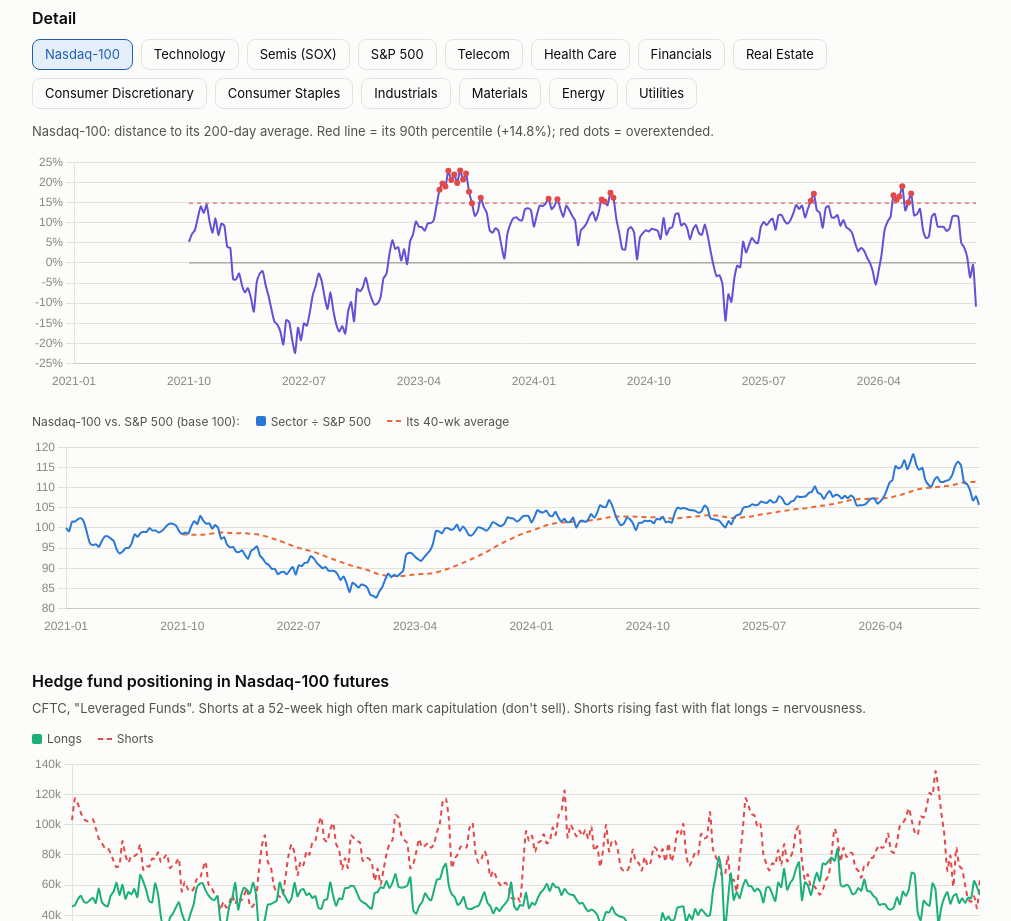
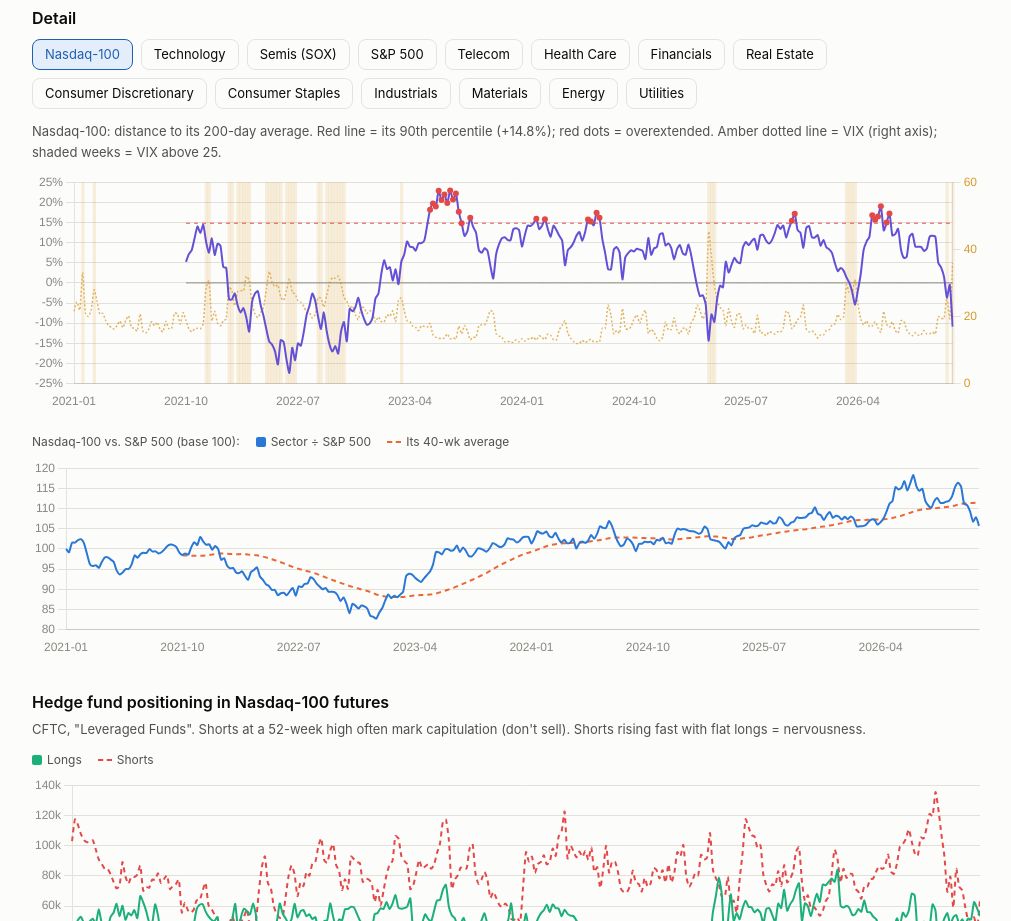
Before and after one commit to henzer/radar-mercado, a plain HTML site: page index.html in a window 1280 px wide. Shown: the part 2020-2941 px from the top of the page, without its empty margins (134-1145 px from the left). Drawn offline with nearby package versions, Linux system fonts and the light colour scheme.

Commit message:
Overlay VIX on the distance-to-200-day chart
Amber dotted VIX line on a right axis, with weeks above 25 shaded, shown
for the broad indexes (Nasdaq-100, S&P 500, Technology, Semis). Shows
whether a trend break comes with panic or happens calmly.

Co-Authored-By: Claude Opus 5.5 <noreply@anthropic.com>

```diff
--- a/index.html
+++ b/index.html
@@ -185,15 +185,22 @@ function render(D){
         o.tooltip.setActiveElements(act,{x:o.scales.x.getPixelForValue(j),y:o.chartArea.top+10});o.update("none")})},
     afterDraw(c){if(!hov||!SYNC.includes(c))return;const j=near(c.data.labels,hov),x=c.scales.x.getPixelForValue(j),{ctx,chartArea:a}=c;
       ctx.save();ctx.strokeStyle=ink;ctx.lineWidth=1;ctx.setLineDash([3,3]);ctx.beginPath();ctx.moveTo(x,a.top);ctx.lineTo(x,a.bottom);ctx.stroke();ctx.restore()}});
-  const cd=new Chart($("d"),{type:"line",data:{labels:L,datasets:[{data:[],borderColor:"#6250d6",borderWidth:2,tension:.2,pointBorderWidth:0,pointBackgroundColor:"#e34948"},{data:[],borderColor:"#e34948",borderDash:[4,4],borderWidth:1,pointRadius:0},{data:[],borderColor:tick,borderWidth:1,pointRadius:0}]},
-    options:{...base,plugins:{legend:{display:false},tooltip:{filter:i=>i.datasetIndex===0,callbacks:{label:c=>"Distance: "+sg(c.parsed.y)}}},scales:{x:xs,y:{ticks:{color:tick,callback:v=>v+"%"},grid:{color:grid}}}}});
+  const VIXK=["Nasdaq-100","S&P 500","Technology","Semis (SOX)"],VIXC="#d99a2b";
+  const cd=new Chart($("d"),{type:"line",data:{labels:L,datasets:[{data:[],borderColor:"#6250d6",borderWidth:2,tension:.2,pointBorderWidth:0,pointBackgroundColor:"#e34948"},{data:[],borderColor:"#e34948",borderDash:[4,4],borderWidth:1,pointRadius:0},{data:[],borderColor:tick,borderWidth:1,pointRadius:0},
+      {data:[],borderColor:VIXC+"bb",borderWidth:1.5,borderDash:[2,2],pointRadius:0,tension:.2,yAxisID:"y2",hidden:true}]},
+    options:{...base,plugins:{legend:{display:false},tooltip:{filter:i=>i.datasetIndex===0||i.datasetIndex===3,callbacks:{label:c=>c.datasetIndex===3?"VIX: "+c.parsed.y.toFixed(1):"Distance: "+sg(c.parsed.y)}}},
+      scales:{x:xs,y:{ticks:{color:tick,callback:v=>v+"%"},grid:{color:grid}},y2:{position:"right",display:false,min:0,suggestedMax:40,ticks:{color:VIXC,maxTicksLimit:5},grid:{drawOnChartArea:false}}}},
+    plugins:[{id:"vixband",beforeDatasetsDraw(c){const v=c.data.datasets[3];if(v.hidden||!v.data.length)return;const a=c.chartArea,x=c.scales.x,{ctx}=c;
+      const w=(x.getPixelForValue(1)-x.getPixelForValue(0))/2;ctx.save();ctx.fillStyle=VIXC+"26";
+      v.data.forEach((y,i)=>{if(y!=null&&y>25){const px=x.getPixelForValue(i);ctx.fillRect(Math.max(a.left,px-w),a.top,w*2+0.5,a.bottom-a.top)}});ctx.restore()}}]});
   const cr=new Chart($("r"),{type:"line",data:{labels:L,datasets:[{data:[],borderColor:"#2a78d6",borderWidth:2,pointRadius:0,tension:.2},{data:[],borderColor:"#eb6834",borderDash:[5,4],borderWidth:2,pointRadius:0}]},
     options:{...base,plugins:{legend:{display:false},tooltip:{callbacks:{label:c=>(c.datasetIndex?"Average: ":"Rel. strength: ")+c.parsed.y.toFixed(1)}}},scales:{x:xs,y:{ticks:{color:tick},grid:{color:grid}}}}});
   function show(k){const a=A[k];
     cd.data.datasets[0].data=a.d;cd.data.datasets[0].pointRadius=a.d.map(v=>v!=null&&v>=a.p90?3:0);
-    cd.data.datasets[1].data=a.d.map(v=>v==null?null:a.p90);cd.data.datasets[2].data=a.d.map(v=>v==null?null:0);cd.update();
+    cd.data.datasets[1].data=a.d.map(v=>v==null?null:a.p90);cd.data.datasets[2].data=a.d.map(v=>v==null?null:0);
+    const vx=VIXK.includes(k);cd.data.datasets[3].data=vx?S["VIX"]:[];cd.data.datasets[3].hidden=!vx;cd.options.scales.y2.display=vx;cd.update();
     const b=a.rs.find(v=>v!=null);cr.data.datasets[0].data=a.rs.map(v=>v==null?null:v/b*100);cr.data.datasets[1].data=a.rm.map(v=>v==null?null:v/b*100);cr.update();
-    $("cap1").textContent=k+": distance to its 200-day average. Red line = its 90th percentile ("+sg(a.p90)+"); red dots = overextended.";
+    $("cap1").textContent=k+": distance to its 200-day average. Red line = its 90th percentile ("+sg(a.p90)+"); red dots = overextended."+(vx?" Amber dotted line = VIX (right axis); shaded weeks = VIX above 25.":"");
     $("cap2").textContent=k+" vs. S&P 500 (base 100):";
     document.querySelectorAll(".chip").forEach(c=>c.classList.toggle("on",c.dataset.k===k));}
   DETAIL.forEach(k=>{const b=document.createElement("button");b.className="chip";b.dataset.k=k;b.textContent=k;b.onclick=()=>show(k);$("chips").appendChild(b)});
```
